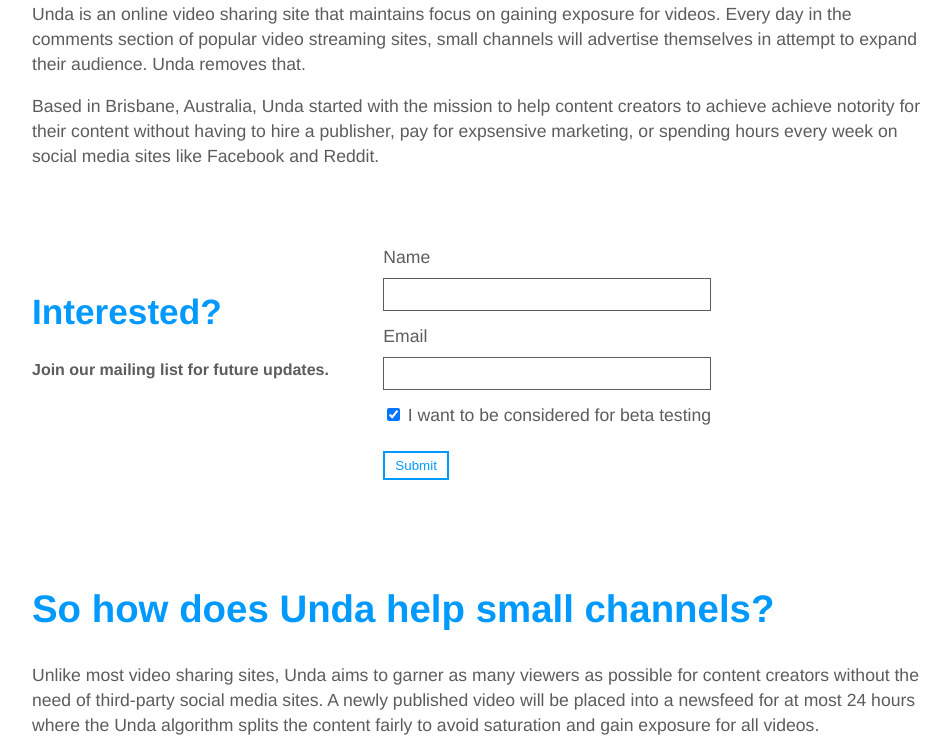
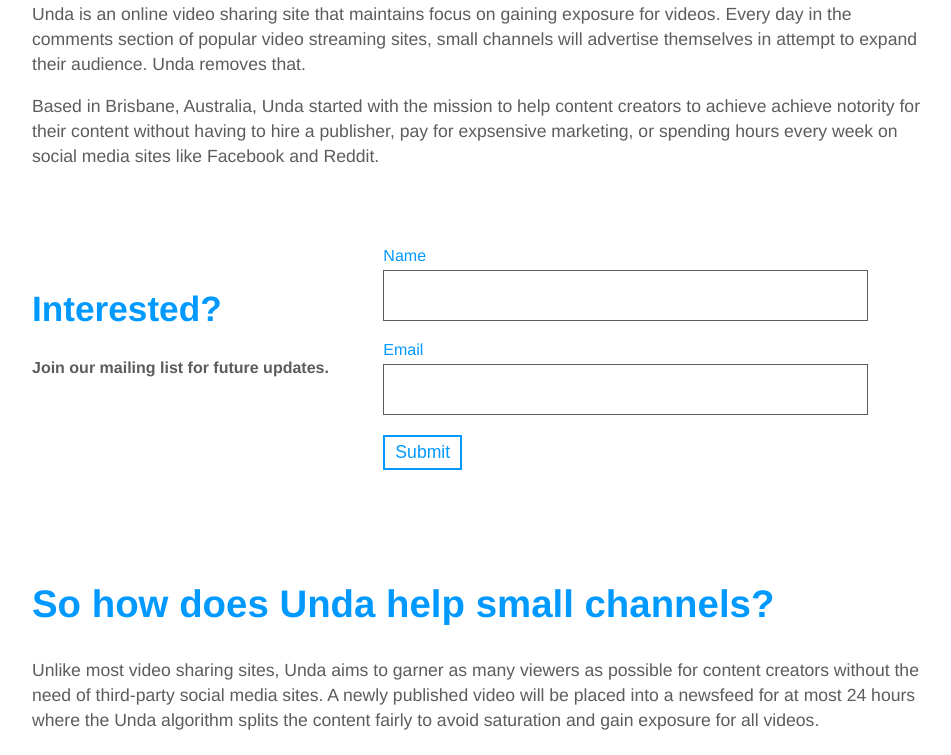
Before and after one commit to michellemurray/unda, a PHP site: page /unda/ in a window 1280 px wide. Shown: the part 626-1381 px from the top of the page, without its empty margins (160-1111 px from the left). Run offline with PHP 8.4, Linux system fonts and the light colour scheme; some libraries are stand-ins or nearby versions.

Commit message:
Changed the form design

```diff
--- a/app/views/index/_signup.php
+++ b/app/views/index/_signup.php
@@ -15,10 +15,6 @@
             <input type='email' name='email' required />
         </div>
         <div class='form-group block'>
-            <input type='checkbox' name='beta' checked/>
-            <label class='inline-block'>I want to be considered for beta testing</label>
-        </div>
-        <div class='form-group block'>
             <button>Submit</button>
             <span id='submissionResponse'></span>
         </div>
--- a/public/css/default.css
+++ b/public/css/default.css
@@ -208,6 +208,10 @@ footer {
      transition: all 0.2s linear;
  }
 
+ #signUpForm {
+     width: 100%;
+ }
+
 form {
     padding: 20px 20px 20px 0;
     max-width: 500px;
@@ -216,21 +220,33 @@ form {
 
 label {
     display: block;
-    margin: 0 0 10px 0;
-    font-size: 1.1em;
+    color: #0099ff;
+    font-size: 1em;
+    margin-bottom: 5px;
 }
 
-input[type='text'],
-input[type='email'] {
+input {
     box-sizing: border-box;
     border: 1px solid #5c5c5c;
-    padding: 5px;
     font-size: 1.1em;
     width: 100%;
+    padding: 14px 22px;
+    border-radius: 0;
+    box-shadow: none;
+    transition: border .3s, color .3s;
 }
 
+    input:hover {
+        border-color: #0099ff;
+    }
+
+    input:focus {
+        border-color: #0099ff;
+        color: #0099ff;
+    }
+
 .form-group {
-    margin-bottom: 15px;
+    margin-bottom: 20px;
     margin-right: 15px;
     position: relative;
 }
@@ -239,12 +255,14 @@ input[type='email'] {
         border: 2px solid #0099ff;
         background: #fff;
         color: #0099ff;
-        padding: 5px 10px 5px 10px
+        transition: background 0.2s ease-in-out, color 0.2s ease-in-out;
+        padding: 5px 10px;
+        font-size: 1.1em;
     }
+
     .form-group button:hover {
         background: #0099ff;
         color: #fff;
-        transition: all 0.2s ease-in-out;
         cursor: pointer;
     }
 
```
